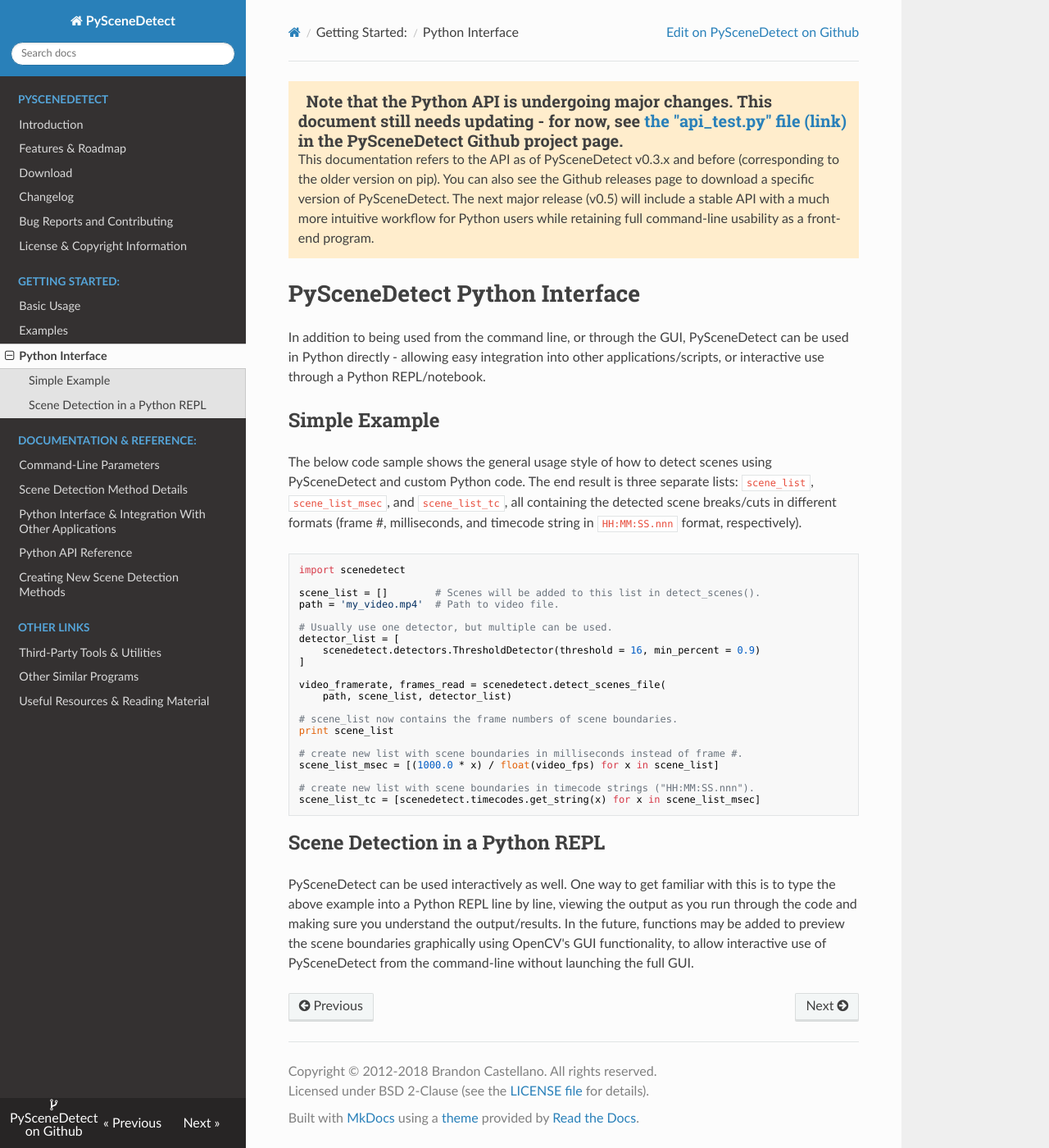
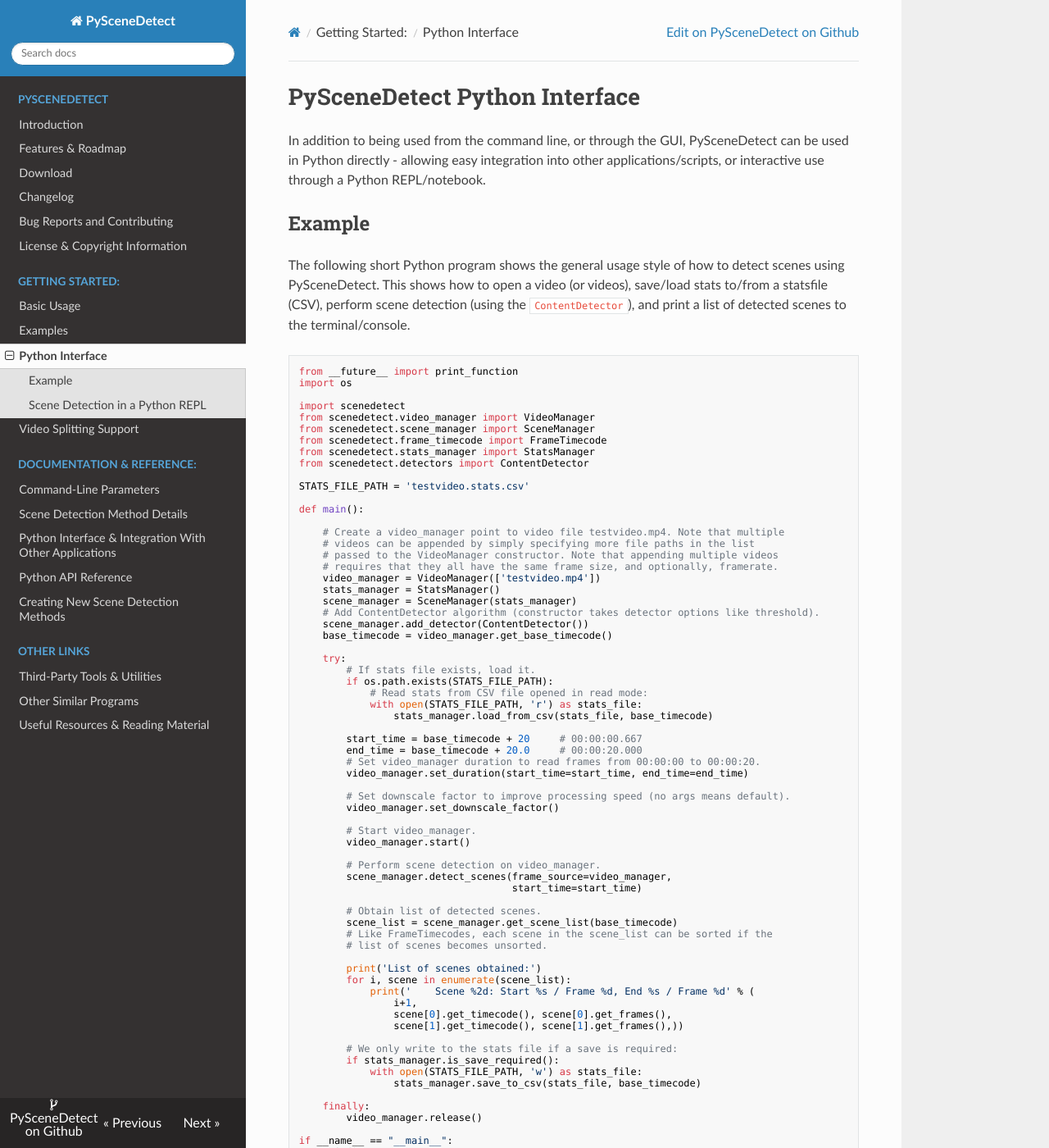
Before and after one commit to vovamushak/PySceneDetect, an MkDocs documentation site: the page built from docs/examples/usage-python.md, in a window 1280 px wide and 1400 px high. Shown: the whole window at 82% size. Built offline with MkDocs 1.6.1, drawn with Linux system fonts in a browser that asks for light colours; nearby versions of some CDN libraries; old or Windows-style settings are respelled for this version of MkDocs.

Commit message:
Update all remaining outdated documentation pages to v0.5.  Add page on enabling video splitting support.

````diff
--- a/docs/examples/usage-python.md
+++ b/docs/examples/usage-python.md
@@ -1,42 +1,83 @@
-
-
-<div class="warning">
-<h3><span class="fa wy-text-warning"></span>&nbsp; Note that the Python API is undergoing major changes. This document still needs updating - for now, see <a href="https://github.com/Breakthrough/PySceneDetect/blob/v0.5-beta-1/tests/api_test.py">the "api_test.py" file (link)</a> in the PySceneDetect Github project page.</h3>
-This documentation refers to the API as of PySceneDetect v0.3.x and before (corresponding to the older version on pip).  You can also see the Github releases page to download a specific version of PySceneDetect.  The next major release (v0.5) will include a stable API with a much more intuitive workflow for Python users while retaining full command-line usability as a front-end program.
-</div>
-
 
 # PySceneDetect Python Interface
 
 In addition to being used from the command line, or through the GUI, PySceneDetect can be used in Python directly - allowing easy integration into other applications/scripts, or interactive use through a Python REPL/notebook.
 
 
-## Simple Example
+## Example
 
-The below code sample shows the general usage style of how to detect scenes using PySceneDetect and custom Python code.  The end result is three separate lists:  `scene_list`, `scene_list_msec`, and `scene_list_tc`, all containing the detected scene breaks/cuts in different formats (frame #, milliseconds, and timecode string in `HH:MM:SS.nnn` format, respectively).
+The following short Python program shows the general usage style of how to detect scenes using PySceneDetect.  This shows how to open a video (or videos), save/load stats to/from a statsfile (CSV), perform scene detection (using the `ContentDetector`), and print a list of detected scenes to the terminal/console.
 
 ```python
+from __future__ import print_function
+import os
+
 import scenedetect
+from scenedetect.video_manager import VideoManager
+from scenedetect.scene_manager import SceneManager
+from scenedetect.frame_timecode import FrameTimecode
+from scenedetect.stats_manager import StatsManager
+from scenedetect.detectors import ContentDetector
 
-scene_list = []        # Scenes will be added to this list in detect_scenes().
-path = 'my_video.mp4'  # Path to video file.
+STATS_FILE_PATH = 'testvideo.stats.csv'
 
-# Usually use one detector, but multiple can be used.
-detector_list = [
-    scenedetect.detectors.ThresholdDetector(threshold = 16, min_percent = 0.9)
-]
+def main():
 
-video_framerate, frames_read = scenedetect.detect_scenes_file(
-    path, scene_list, detector_list)
+    # Create a video_manager point to video file testvideo.mp4. Note that multiple
+    # videos can be appended by simply specifying more file paths in the list
+    # passed to the VideoManager constructor. Note that appending multiple videos
+    # requires that they all have the same frame size, and optionally, framerate.
+    video_manager = VideoManager(['testvideo.mp4'])
+    stats_manager = StatsManager()
+    scene_manager = SceneManager(stats_manager)
+    # Add ContentDetector algorithm (constructor takes detector options like threshold).
+    scene_manager.add_detector(ContentDetector())
+    base_timecode = video_manager.get_base_timecode()
 
-# scene_list now contains the frame numbers of scene boundaries.
-print scene_list
+    try:
+        # If stats file exists, load it.
+        if os.path.exists(STATS_FILE_PATH):
+            # Read stats from CSV file opened in read mode:
+            with open(STATS_FILE_PATH, 'r') as stats_file:
+                stats_manager.load_from_csv(stats_file, base_timecode)
 
-# create new list with scene boundaries in milliseconds instead of frame #.
-scene_list_msec = [(1000.0 * x) / float(video_fps) for x in scene_list]
+        start_time = base_timecode + 20     # 00:00:00.667
+        end_time = base_timecode + 20.0     # 00:00:20.000
+        # Set video_manager duration to read frames from 00:00:00 to 00:00:20.
+        video_manager.set_duration(start_time=start_time, end_time=end_time)
 
-# create new list with scene boundaries in timecode strings ("HH:MM:SS.nnn").
-scene_list_tc = [scenedetect.timecodes.get_string(x) for x in scene_list_msec]
+        # Set downscale factor to improve processing speed (no args means default).
+        video_manager.set_downscale_factor()
+
+        # Start video_manager.
+        video_manager.start()
+
+        # Perform scene detection on video_manager.
+        scene_manager.detect_scenes(frame_source=video_manager,
+                                    start_time=start_time)
+
+        # Obtain list of detected scenes.
+        scene_list = scene_manager.get_scene_list(base_timecode)
+        # Like FrameTimecodes, each scene in the scene_list can be sorted if the
+        # list of scenes becomes unsorted.
+
+        print('List of scenes obtained:')
+        for i, scene in enumerate(scene_list):
+            print('    Scene %2d: Start %s / Frame %d, End %s / Frame %d' % (
+                i+1,
+                scene[0].get_timecode(), scene[0].get_frames(),
+                scene[1].get_timecode(), scene[1].get_frames(),))
+
+        # We only write to the stats file if a save is required:
+        if stats_manager.is_save_required():
+            with open(STATS_FILE_PATH, 'w') as stats_file:
+                stats_manager.save_to_csv(stats_file, base_timecode)
+
+    finally:
+        video_manager.release()
+
+if __name__ == "__main__":
+    main()
 ```
 
 
--- a/mkdocs.yml
+++ b/mkdocs.yml
@@ -22,6 +22,7 @@ pages:
     - 'Basic Usage': 'examples/usage.md'
     - 'Examples': 'examples/usage-example.md'
     - 'Python Interface': 'examples/usage-python.md'
+    - 'Video Splitting Support': 'examples/video-splitting.md'
 - 'Documentation & Reference:':
     - 'Command-Line Parameters': 'reference/command-line-params.md'
     - 'Scene Detection Method Details': 'reference/detection-methods.md'
````
Also changed, not shown: docs/download.md (+2 -2 lines), docs/examples/video-splitting.md (added, +32 -0 lines), docs/reference/creating-new-scene-detectors.md (+3 -1 lines), docs/reference/python-api.md (+1 -1 lines), docs/reference/python-usage.md (+2 -7 lines), docs/video_splitting.md (deleted, +0 -19 lines).
